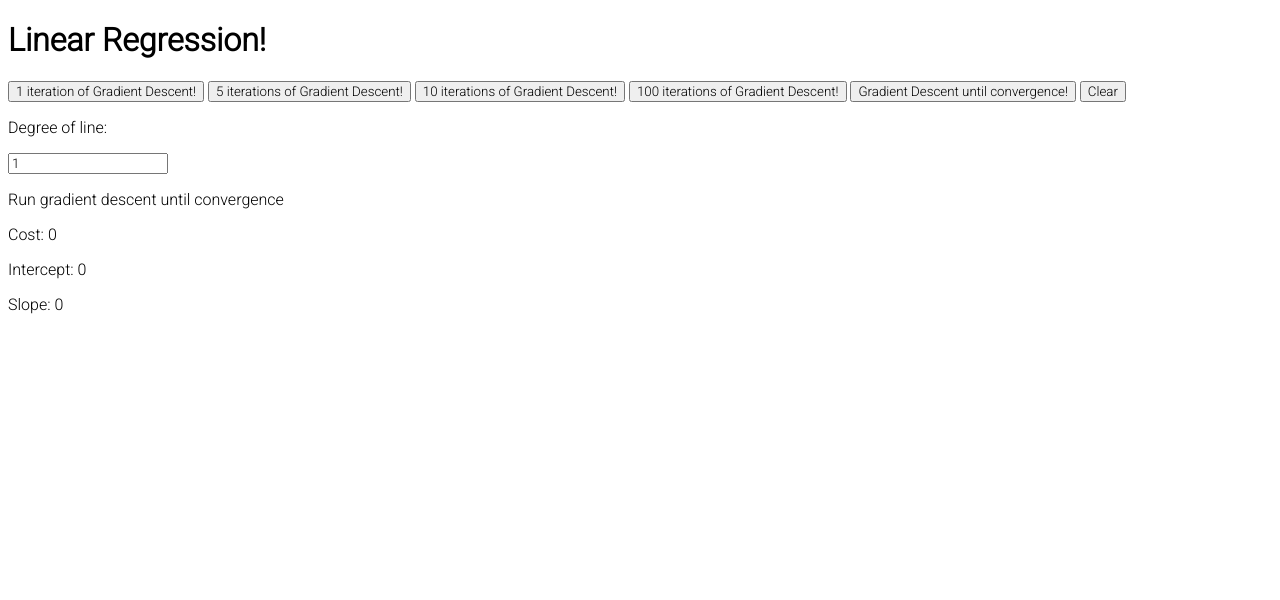
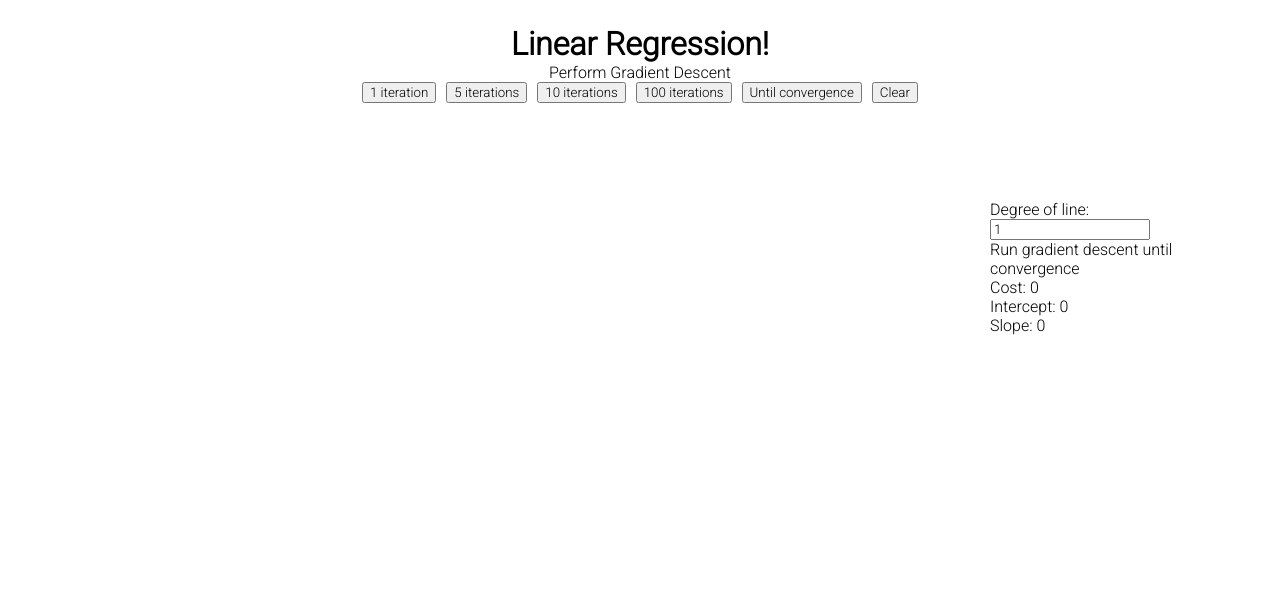
Before and after one commit to Sourish07/MLVisSuite, a Flask app: template templates/index.html in a window 1280 px wide. Shown: the top 600 px of the page. Run offline with Flask 2, Linux system fonts and the light colour scheme; the template is opened without the code that fills it, so the values that code supplies are empty.

Commit message:
Edited positioning of elements

```diff
--- a/app.py
+++ b/app.py
@@ -36,7 +36,7 @@ def main():
     mpld3.plugins.clear(fig)
     plugins.connect(fig, plugins.MousePosition(fontsize=0))
     plugins.connect(fig, MoveAxis())
-    return render_template("index.html", graph=fig_to_html(fig))
+    return render_template("index.html", graph=get_html_fig())
 
 
 @app.route('/add_point', methods=['POST'])
@@ -52,7 +52,7 @@ def add_point():
     if scatter is not None:
         scatter.remove()
     scatter = ax.scatter(df['x'], df['y'], color='r', s=10)
-    return fig_to_html(fig)
+    return get_html_fig()
 
 
 @app.route('/grad_desc', methods=['POST'])
@@ -95,7 +95,7 @@ def gradient_descent():
         converged_text = "Line has converged!"
     else:
         converged_text = "Line has not converged!"
-    return jsonify({'graph': fig_to_html(fig),
+    return jsonify({'graph': get_html_fig(),
                     'converged': converged_text,
                     'cost': round(cost(), 2)})
                     # 'intercept': round(w[0].item(), 4),
@@ -105,6 +105,8 @@ def gradient_descent():
 def cost():
     return np.sum((X @ w - y) ** 2)
 
+def get_html_fig():
+    return fig_to_html(fig, figid="figure")
 
 class MoveAxis(plugins.PluginBase):
     JAVASCRIPT = """
@@ -120,6 +122,7 @@ class MoveAxis(plugins.PluginBase):
             document.getElementsByClassName('mpld3-yaxis')[0].setAttribute('transform', 'translate(248,0)')
             $("g[transform='translate(248.5,0)']").text("")
             $("g[transform='translate(0,185.3)']").text("")
+            $("tspan[dy='11.015625']").attr('dy', "13.015625")
         }
         """
 
--- a/templates/index.html
+++ b/templates/index.html
@@ -8,29 +8,66 @@
 </head>
 <body>
 <h1>Linear Regression!</h1>
-<div id="lin-reg-graph" onclick="addPoint()">
+<div id="graph" onclick="addPoint()">
     {{ graph | safe }}
 </div>
+<div style="display: flex; flex-direction: column">
+    <p style="text-align: center">Perform Gradient Descent</p>
+    <div id="gd_buttons">
+        <button onclick="gradDesc(1)">1 iteration</button>
+        <button onclick="gradDesc(5)">5 iterations</button>
+        <button onclick="gradDesc(10)">10 iterations</button>
+        <button onclick="gradDesc(100)">100 iterations</button>
+        <button onclick="gradDesc(100_000_000)">Until convergence</button>
+        <button onclick="location.reload()">Clear</button>
+    </div>
+</div>
+<div id='info'>
+    <p>Degree of line: </p>
+    <input type='number' id='num_of_degrees' value='1' min='1'>
 
-<button onclick="gradDesc(1)">1 iteration of Gradient Descent!</button>
-<button onclick="gradDesc(5)">5 iterations of Gradient Descent!</button>
-<button onclick="gradDesc(10)">10 iterations of Gradient Descent!</button>
-<button onclick="gradDesc(100)">100 iterations of Gradient Descent!</button>
-<button onclick="gradDesc(100_000_000)">Gradient Descent until convergence!</button>
-<button onclick="location.reload()">Clear</button>
-<br>
-<p>Degree of line: </p>
-<input type="number" id="num_of_degrees" value="1" min="1">
-
-<p id="converged">Run gradient descent until convergence</p>
-<p id="cost">Cost: <span>0</span></p>
-<p id="intercept">Intercept: <span>0</span></p>
-<p id="slope">Slope: <span>0</span></p>
+    <p id='converged'>Run gradient descent until convergence</p>
+    <p id='cost'>Cost: <span>0</span></p>
+    <p id='intercept'>Intercept: <span>0</span></p>
+    <p id='slope'>Slope: <span>0</span></p>
+</div>
 </body>
 </html>
 <style>
     * {
         font-family: 'Roboto', sans-serif;
+    }
+
+    h1 {
+        text-align: center;
+        margin: 25px 0 0 0;
+    }
+
+    p {
+        margin: 0;
+    }
+
+    #figure {
+        display: flex;
+        justify-content: center;
+    }
+
+    #gd_buttons {
+        display: flex;
+        justify-content: center
+    }
+
+    #gd_buttons button {
+        margin: 0 5px;
+    }
+
+    #info {
+        position: absolute;
+        height: 200px;
+        width: 200px;
+        left: 50%;
+        margin-left: 350px;
+        top: 200px;
     }
 </style>
 <script
@@ -43,6 +80,9 @@
         const point = $(".mpld3-coordinates").text();
         let coordinates = point.matchAll("-?\\d+\\.?\\d+");
         coordinates = Array.from(coordinates)
+        if (coordinates.length === 0) {
+            return
+        }
         const x = parseFloat(coordinates[0][0]);
         const y = parseFloat(coordinates[1][0]);
 
@@ -52,7 +92,7 @@
             data: JSON.stringify({"x": x, "y": y}),
             contentType: "application/json"
         }).done(function (data) {
-            $("#lin-reg-graph").html(data)
+            $("#graph").html(data)
         }).fail(function (data) {
             alert("POST failed");
         });
@@ -60,15 +100,16 @@
 
     function gradDesc(num_of_iterations) {
         const numOfDegrees = $("#num_of_degrees").val();
-        console.log($("#num_of_degrees").val())
         $.ajax({
             type: "POST",
             url: "grad_desc",
-            data: JSON.stringify({"num_of_iterations": num_of_iterations,
-                                  "degree": numOfDegrees}),
+            data: JSON.stringify({
+                "num_of_iterations": num_of_iterations,
+                "degree": numOfDegrees
+            }),
             contentType: "application/json"
         }).done(function (data) {
-            $("#lin-reg-graph").html(data['graph'])
+            $("#graph").html(data['graph'])
             $("#converged").text(data['converged'])
             $("#cost span").text(data['cost'])
             $("#intercept span").text(data['intercept'])
```
